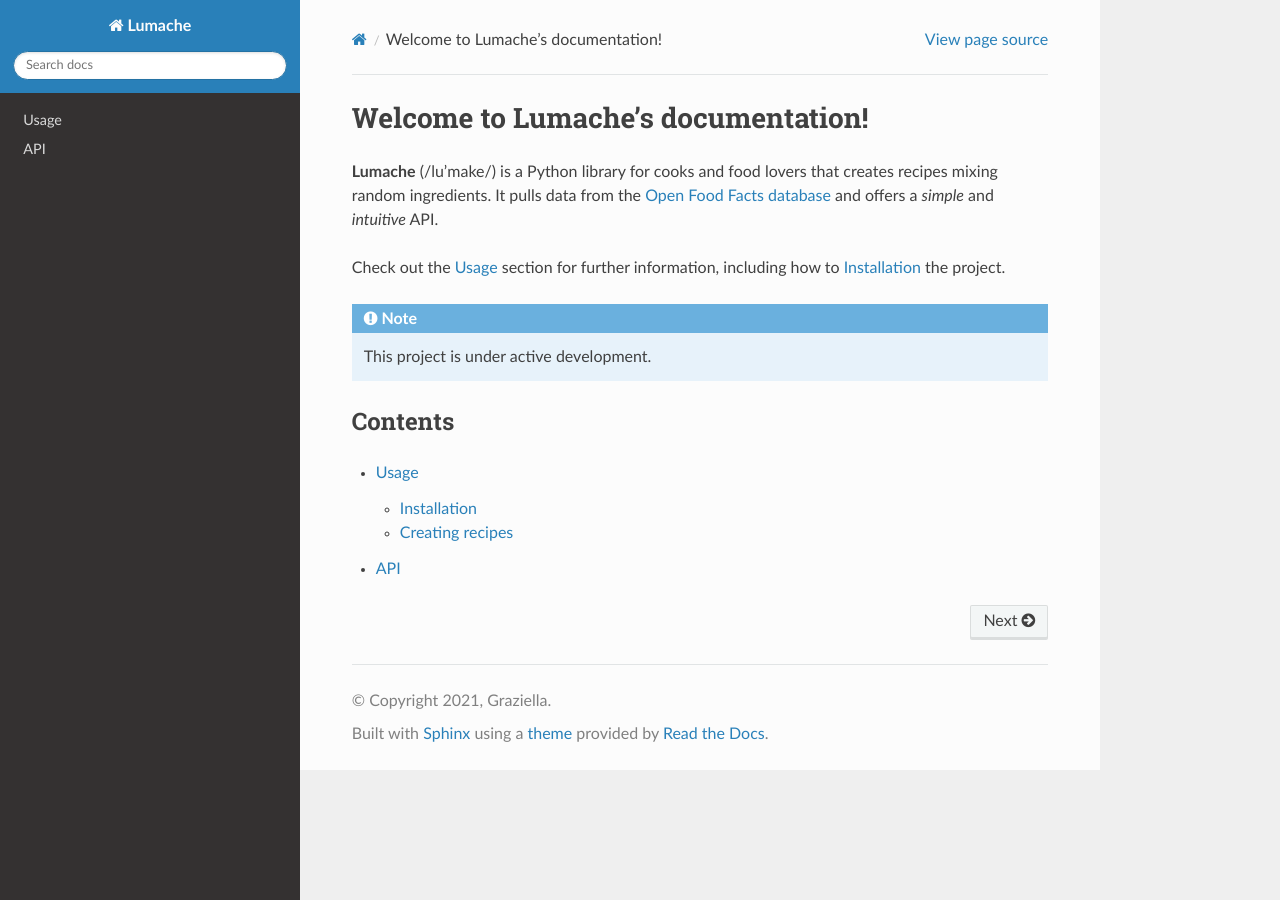
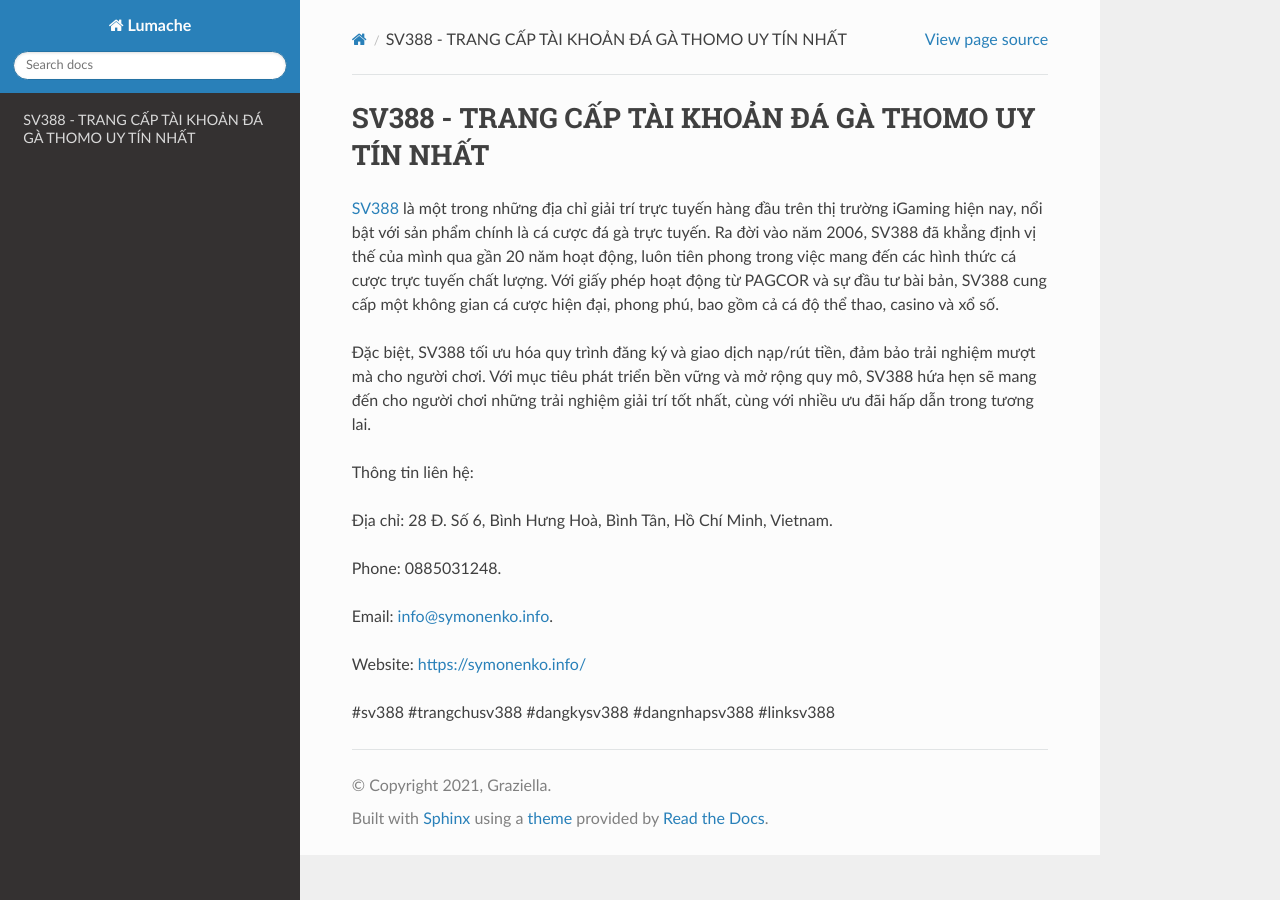
Before and after one commit to parkisngan19/symonenkoinfosv388, a Sphinx documentation site: the page built from docs/source/index.rst, in a window 1280 px wide. Built offline with Sphinx 7.4.7 and the Read the Docs theme 3.1.0, drawn with Linux system fonts in a browser that asks for light colours.

Commit message:
Update index.rst

```diff
--- a/docs/source/index.rst
+++ b/docs/source/index.rst
@@ -1,22 +1,18 @@
-Welcome to Lumache's documentation!
+SV388 - TRANG CẤP TÀI KHOẢN ĐÁ GÀ THOMO UY TÍN NHẤT
 ===================================
 
-**Lumache** (/lu'make/) is a Python library for cooks and food lovers
-that creates recipes mixing random ingredients.
-It pulls data from the `Open Food Facts database <https://world.openfoodfacts.org/>`_
-and offers a *simple* and *intuitive* API.
+`SV388 <https://symonenko.info/>`_ là một trong những địa chỉ giải trí trực tuyến hàng đầu trên thị trường iGaming hiện nay, nổi bật với sản phẩm chính là cá cược đá gà trực tuyến. Ra đời vào năm 2006, SV388 đã khẳng định vị thế của mình qua gần 20 năm hoạt động, luôn tiên phong trong việc mang đến các hình thức cá cược trực tuyến chất lượng. Với giấy phép hoạt động từ PAGCOR và sự đầu tư bài bản, SV388 cung cấp một không gian cá cược hiện đại, phong phú, bao gồm cả cá độ thể thao, casino và xổ số.
 
-Check out the :doc:`usage` section for further information, including
-how to :ref:`installation` the project.
+Đặc biệt, SV388 tối ưu hóa quy trình đăng ký và giao dịch nạp/rút tiền, đảm bảo trải nghiệm mượt mà cho người chơi. Với mục tiêu phát triển bền vững và mở rộng quy mô, SV388 hứa hẹn sẽ mang đến cho người chơi những trải nghiệm giải trí tốt nhất, cùng với nhiều ưu đãi hấp dẫn trong tương lai.
 
-.. note::
+Thông tin liên hệ:
 
-   This project is under active development.
+Địa chỉ: 28 Đ. Số 6, Bình Hưng Hoà, Bình Tân, Hồ Chí Minh, Vietnam.
 
-Contents
---------
+Phone: 0885031248.
 
-.. toctree::
+Email: info@symonenko.info.
 
-   usage
-   api
+Website: https://symonenko.info/
+
+#sv388 #trangchusv388 #dangkysv388 #dangnhapsv388 #linksv388
```
